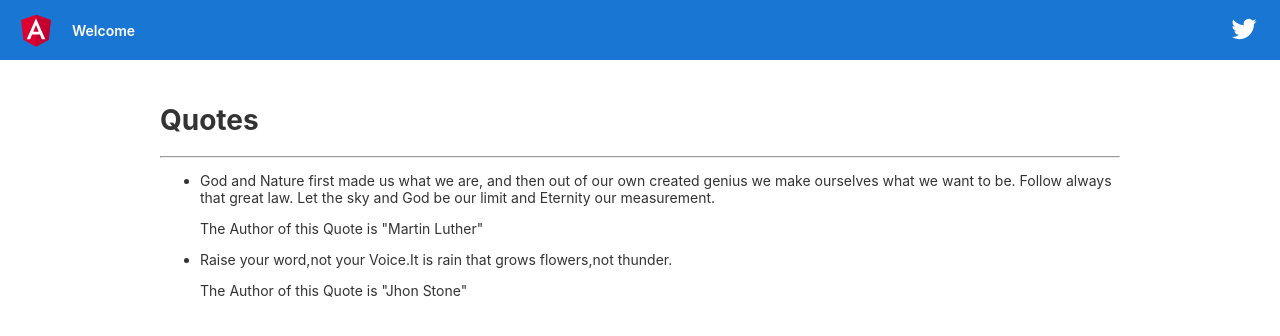
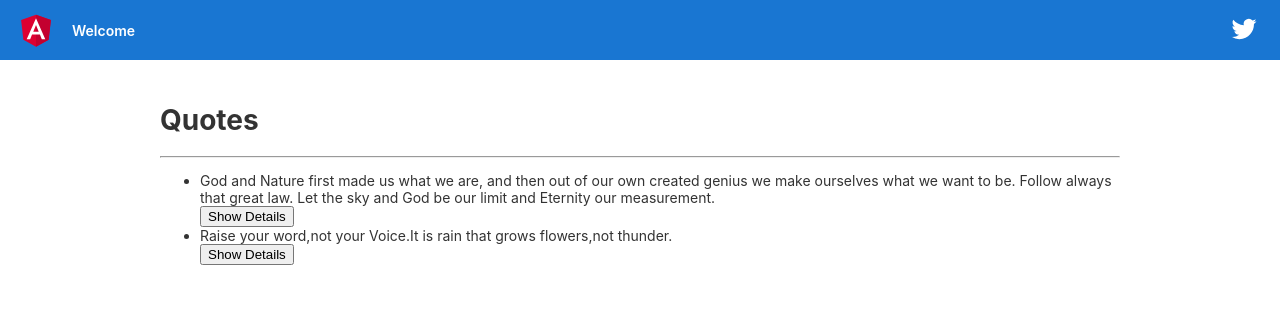
Before and after one commit to HILLARY-oti/quotesproj, an Angular app: page / in a window 1280 px wide. Shown: the top 336 px of the page. Built offline with nearby package versions, Linux system fonts and the light colour scheme.

Commit message:
add showing and hiding logic

```diff
--- a/src/app/quote/quote.component.html
+++ b/src/app/quote/quote.component.html
@@ -2,9 +2,10 @@
 <h1>Quotes</h1>
 <hr>
 <ul>
-    <li *ngFor='let quote of quotes'>
-        {{quote.name}}
-        <app-quote-detail [quote]='quote'></app-quote-detail>
-    </li>
+    <div *ngFor='let quote of quotes;let i = index'>
+        <li>{{quote.name}}</li>
+        <button (click)='toggleDetails(i)'>Show Details</button>
+        <app-quote-detail *ngIf='quote.showDescription' [quote]='quote'></app-quote-detail>
+    </div>
 </ul>
 </div>
```
